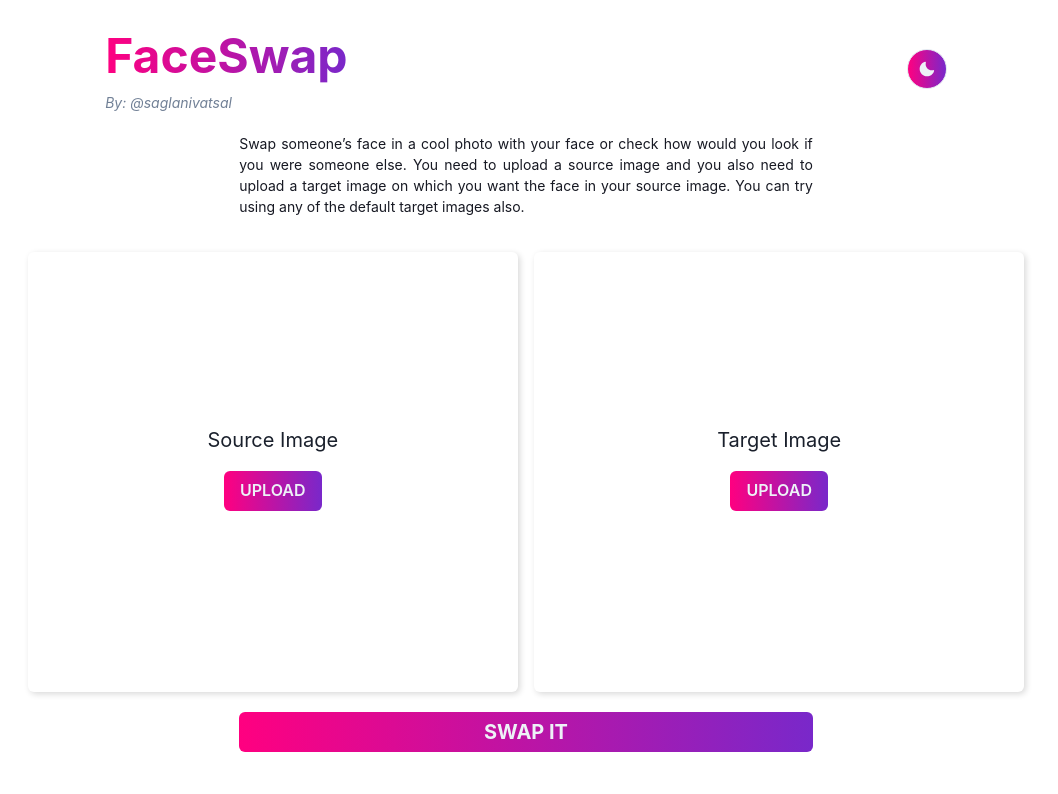
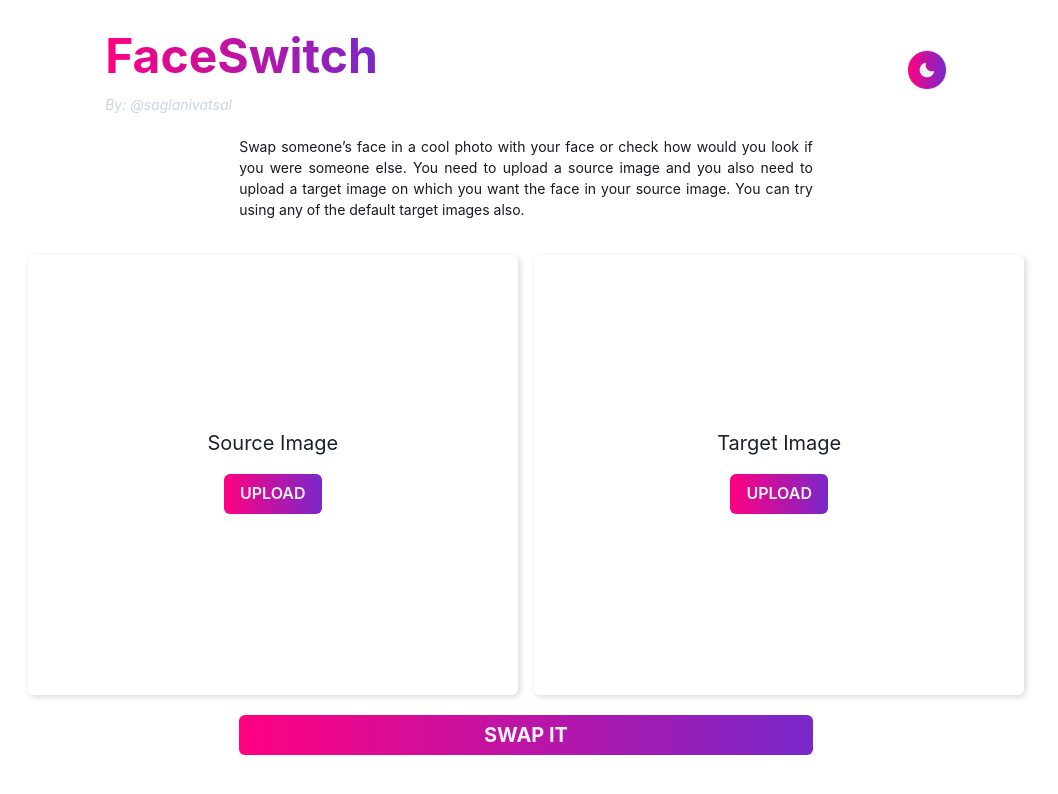
Before and after one commit to vatsalsaglani/Face-Swap-UI, a Next.js app: page / in a window 1280 px wide. Shown: the top 794 px of the page, without its empty margins (114-1172 px from the left). Built offline with nearby package versions, Linux system fonts and the light colour scheme.

Commit message:
changed faceswap to faceswitch

```diff
--- a/components/FaceSwapHeader.js
+++ b/components/FaceSwapHeader.js
@@ -6,9 +6,11 @@ import {
   Center,
   Grid,
   useColorMode,
+  Link as ChakraLink,
 } from "@chakra-ui/react";
 
 import { SunIcon, MoonIcon } from "@chakra-ui/icons";
+import { FiSun } from "react-icons/fi";
 
 import Link from "next/link";
 
@@ -43,23 +45,35 @@ const FaceSwapHeader = () => {
               bgClip="text"
               bgGradient={fs_gradient[colorMode]}
             >
-              FaceSwap
+              FaceSwitch
             </Text>
           </a>
         </Link>
-        <Text fontSize="sm" fontStyle="italic" color="gray.500">
+        <ChakraLink
+          style={{ textDecoration: "none" }}
+          fontSize="sm"
+          fontStyle="italic"
+          color={colorMode === "light" ? "gray.300" : "gray.600"}
+          _hover={{
+            color: "red",
+            bgGradient: fs_gradient[colorMode],
+            bgClip: "text",
+          }}
+          isExternal={true}
+          href="https://twitter.com/saglanivatsal"
+        >
           By: @saglanivatsal
-        </Text>
+        </ChakraLink>
       </Box>
       <IconButton
         aria-label="icon"
-        icon={colorMode === "light" ? <MoonIcon /> : <SunIcon />}
+        icon={colorMode === "light" ? <MoonIcon /> : <FiSun />}
         size="md"
         isRound
         variant="outline"
         bgGradient={fs_gradient[colorMode]}
         mt="4px"
-        color={colorMode === "light" ? "gray.100" : "gray.900"}
+        color={colorMode === "light" ? "gray.100" : "gray.700"}
         onClick={toggleColorMode}
         _hover={{
           bgGradient:
```
